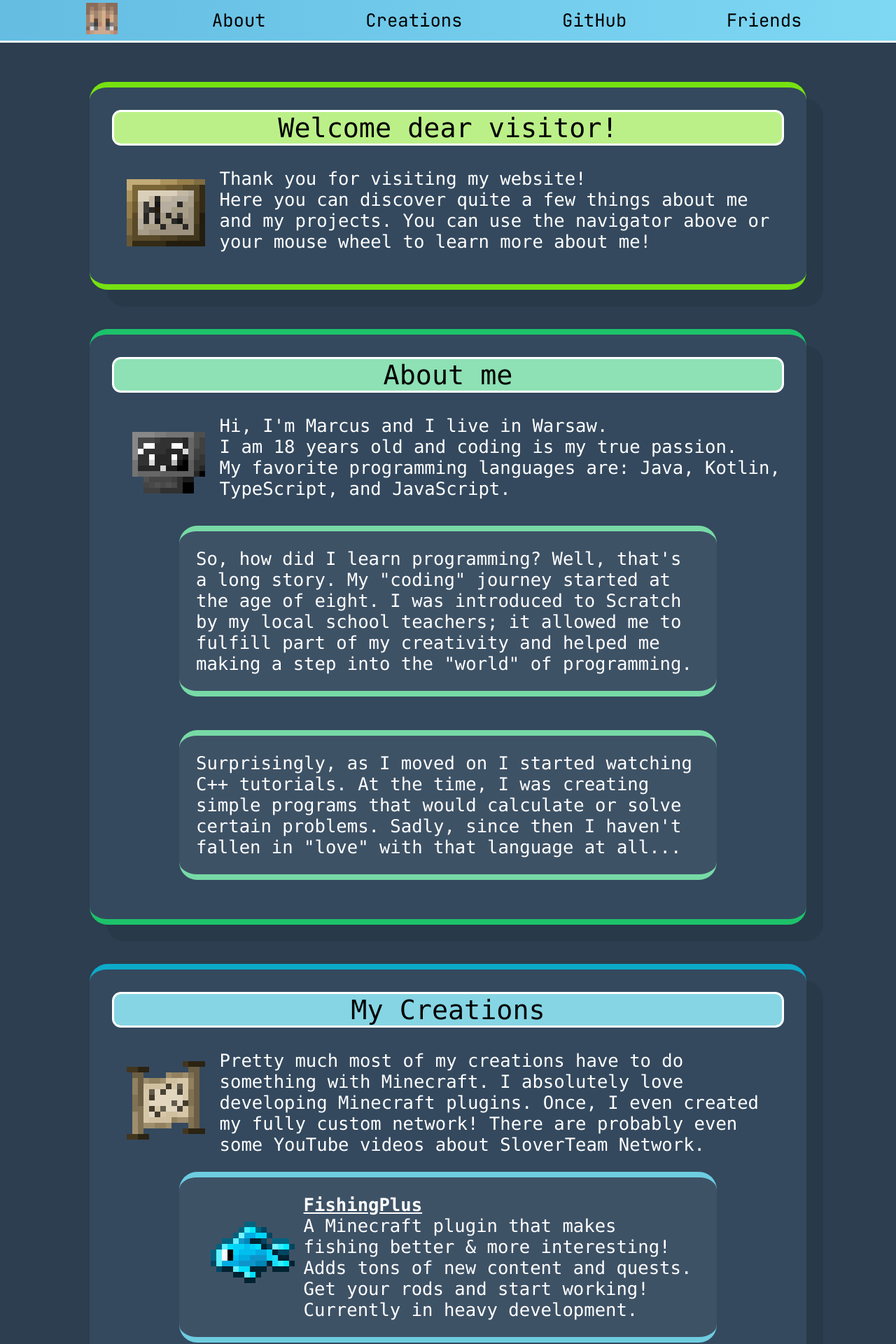
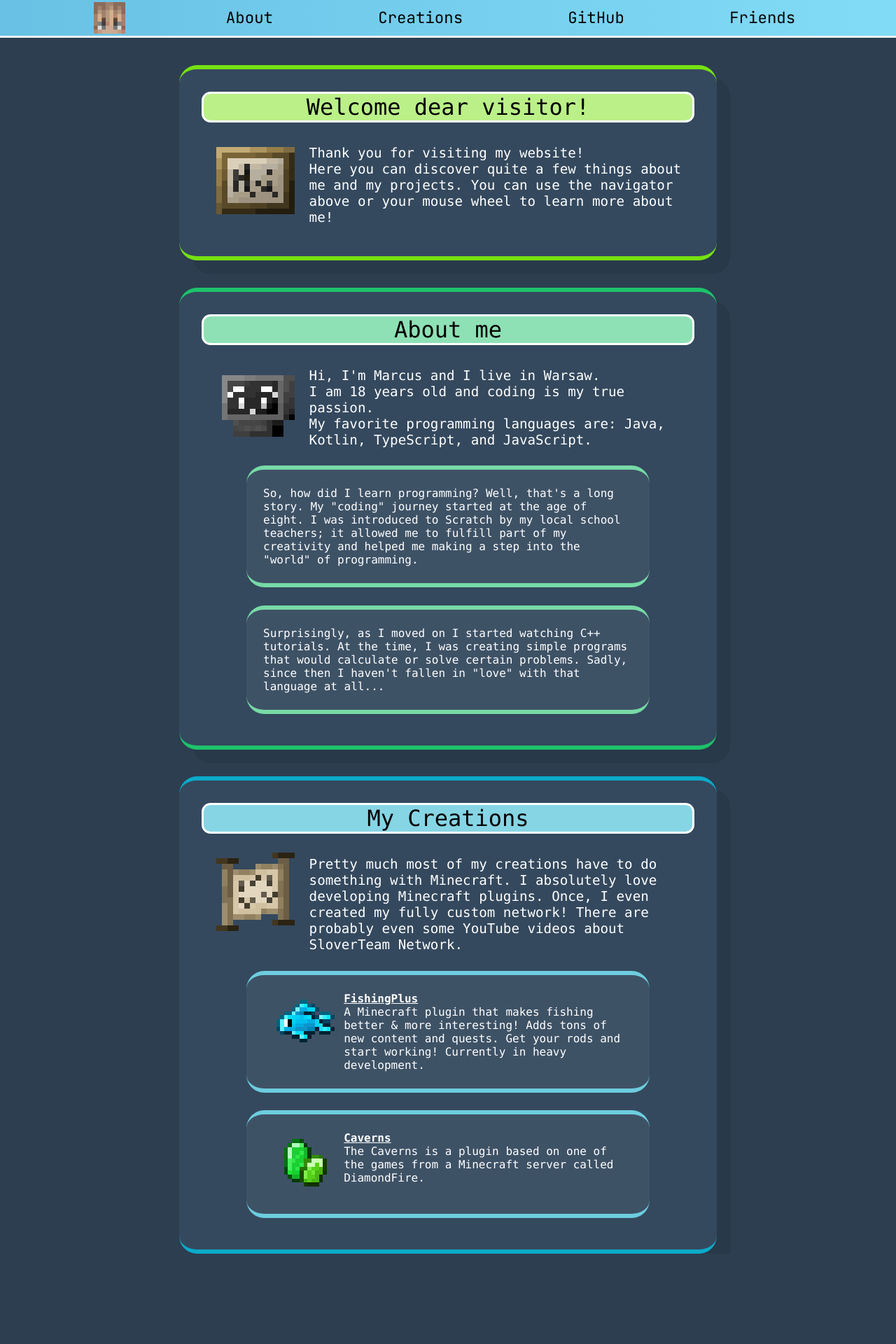
Before and after one commit to MarcusSlover/marcusslover.github.io, a React (Create React App) app: page / in a window 1280 px wide. Shown: the top 1920 px of the page at 70% size. After the commit the page ends 1791 px from the top, so only its background shows below. Built offline with nearby package versions, Linux system fonts and the light colour scheme.

Commit message:
* vmax ect

```diff
--- a/src/components/main/Body.tsx
+++ b/src/components/main/Body.tsx
@@ -24,7 +24,6 @@
                     title={"About me"}
                     color={"#1dc26a"}
                     img={"slover"}
-                    imgSize={10}
                     side={"left"}>
             Hi, I'm Marcus and I live in Warsaw.
             <br/>
@@ -52,7 +51,6 @@
                     title={"My Creations"}
                     color={"#0cabc9"}
                     img={"creations"}
-                    imgSize={10}
                     side={"left"}>
             Pretty much most of my creations have to do something with Minecraft.
             I absolutely love developing Minecraft plugins. Once, I even created my fully custom network!
--- a/src/components/main/utils/TextBox.tsx
+++ b/src/components/main/utils/TextBox.tsx
@@ -17,7 +17,7 @@
 
 const TextBox: React.FC<TextBoxProps> = ({id, img, imgSize, color, background, children}) => {
     const backStyle = createBackStyle(color || Color.color, background || Color.backgroundColor);
-    const logoStyle = createLogoStyle(imgSize || 10);
+    const logoStyle = createLogoStyle(imgSize || 7);
     const image = img !== undefined ? require("../../style/img/" + img + ".png").default : undefined;
     const boxLogo = <span className="text-logo"><img src={image} className={"text-logo-img"} style={logoStyle}/></span>;
 
@@ -35,7 +35,7 @@
 
 export const createLogoStyle = (scale: number): CSSProperties => {
     return {
-        width: scale + "vw",
+        width: scale + "vmax",
         height: "auto",
         imageRendering: "pixelated"
     }
@@ -47,20 +47,20 @@
         flexDirection: "row",
 
         color: "white",
-        fontSize: "2vw",
+        fontSize: "1.25vmax",
         fontFamily: "Consolas, monospace",
 
         borderTopStyle: "none",
         borderBlockStyle: "solid",
         borderBlockColor: color,
-        borderBlockWidth: "1vh",
+        borderBlockWidth: "0.5vmax",
 
-        borderRadius: "2vw",
+        borderRadius: "2vmax",
         backgroundColor: background,
 
         margin: "auto",
-        marginTop: "3vh",
-        marginBottom: "3vh",
+        marginTop: "1vmax",
+        marginBottom: "1vmax",
         padding: "3vmin",
         width: "75%"
     }
--- a/src/components/main/utils/TextHeader.tsx
+++ b/src/components/main/utils/TextHeader.tsx
@@ -98,7 +98,7 @@
 
 export const createLogoStyle = (scale: number): CSSProperties => {
     return {
-        width: scale + "vw",
+        width: scale + "vmax",
         height: "auto",
         imageRendering: "pixelated"
     }
@@ -110,21 +110,21 @@
         flexDirection: "column",
 
         color: "white",
-        fontSize: "2vw",
+        fontSize: "1.5vmax",
         fontFamily: "Consolas, monospace",
 
         borderBlockStyle: "solid",
         borderBlockColor: color,
-        borderBlockWidth: "1vh",
+        borderBlockWidth: "0.5vmax",
 
-        borderRadius: "2vw",
+        borderRadius: "2vmax",
         backgroundColor: background,
-        boxShadow: "3vh 3vh #283949",
+        boxShadow: "1.5vmax 1.5vmax #283949",
 
         margin: "auto",
-        marginTop: "7vh",
+        marginTop: "3vmax",
         padding: "4vmin",
-        width: "75%"
+        width: "55%"
     }
 };
 
@@ -137,7 +137,7 @@
         borderRadius: "1vw",
 
         textAlign: "center",
-        fontSize: "3vw",
+        fontSize: "2.5vmax",
 
         backgroundColor: c
     }
--- a/src/components/style/Header.css
+++ b/src/components/style/Header.css
@@ -9,10 +9,10 @@
 
 .header-logo img {
     display: flex;
-    width: 3.5vw;
+    width: 3.5vmax;
     height: auto;
-    padding-right: 0.5vw;
-    padding-left: 0.25vw;
+    padding-right: 0.5vmax;
+    padding-left: 0.25vmax;
 
     transition: 2s;
     transition-property: transform;
@@ -25,13 +25,13 @@
 
 #header {
     display: flex;
-    padding-top: 0.5vh;
-    padding-bottom: 0.5vh;
+    padding-top: 0.25vmax;
+    padding-bottom: 0.25vmax;
 
     justify-content: space-evenly;
 
     /* Font style */
-    font-size: 2vw;
+    font-size: 1.75vmax;
     font-family: "JetBrains Mono", monospace;
     text-decoration: none;
 
@@ -61,7 +61,7 @@
     text-decoration: none;
     transition: ease-in 0.3s;
     transition-property: color, background-color, transform;
-    padding: 1vh;
+    padding: 0.5vmax;
     margin-right: 0.5%;
 }
 
--- a/src/components/style/Text.css
+++ b/src/components/style/Text.css
@@ -8,20 +8,21 @@
 }
 
 .text-box:hover {
-    transform: translateY(-0.5vh);
-    box-shadow: 3vh 3vh #283949;
+    transform: translateY(-0.5vmax);
+    box-shadow: 1.5vmax 1.5vmax #283949;
 }
 
 .text-section {
     display: flex;
-    margin: auto;
-    margin-top: 4vh;
+    margin-top: 1.5vmax;
+}
+
+.text-description {
+    margin-block: 1vmax;
 }
 
 .text-logo {
-    margin: auto;
-    padding-right: 1vw;
-    padding-left: 1vw;
+    padding-inline: 1vmax;
 }
 
 .text-logo-img {
@@ -29,15 +30,9 @@
 }
 
 .text-logo.small {
-    padding-right: 0vw;
-    padding-left: 0vw;
-}
-
-.text-logo img:hover {
-    border-radius: 20%;
-    background-color: #44607b;
+    padding-right: 0;
+    padding-left: 0;
 }
 
 .text-title {
-    display: block;
 }
```
